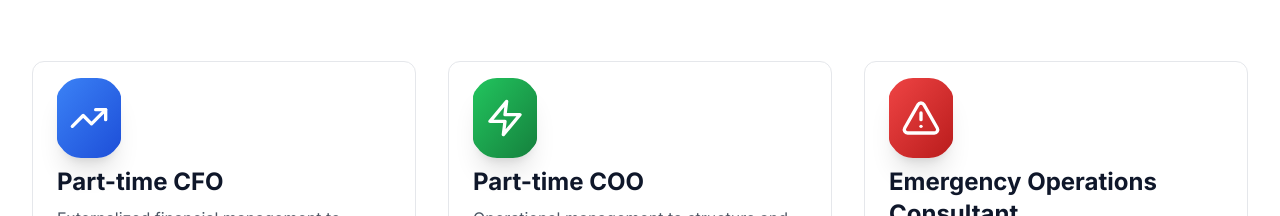
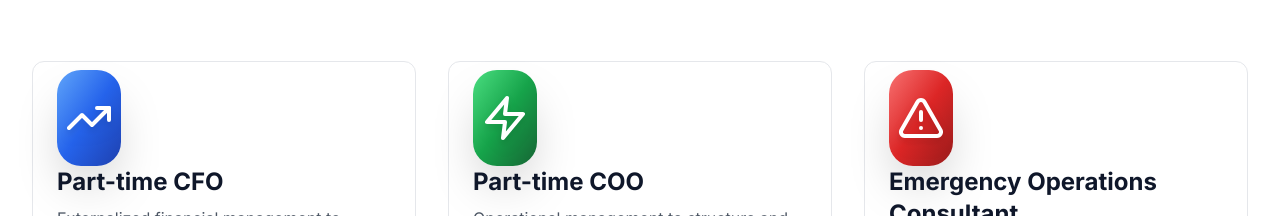
Before and after one commit to gdetaisne/gslv.fr, a Next.js app: page /en in a window 1280 px wide. Shown: the part 683-899 px from the top of the page. Built offline with nearby package versions, Linux system fonts and the light colour scheme.

Commit message:
Amélioration icônes services : centrage parfait et gradients 3 couleurs plus prononcés

```diff
--- a/app/[locale]/page.tsx
+++ b/app/[locale]/page.tsx
@@ -54,8 +54,8 @@ export default function HomePage() {
   const services = [
     {
       icon: (
-        <div className="w-20 h-20 bg-gradient-to-br from-blue-500 to-blue-700 rounded-3xl flex items-center justify-center shadow-xl hover:shadow-2xl transition-all duration-300 hover:scale-105">
-          <TrendingUp className="w-10 h-10 text-white" />
+        <div className="w-24 h-24 bg-gradient-to-br from-blue-400 via-blue-600 to-blue-800 rounded-3xl flex items-center justify-center shadow-2xl hover:shadow-3xl transition-all duration-300 hover:scale-110 mx-auto">
+          <TrendingUp className="w-12 h-12 text-white drop-shadow-lg" />
         </div>
       ),
       title: tServices('cfo.title'),
@@ -67,12 +67,12 @@ export default function HomePage() {
         'Préparation levées de fonds',
         'Tableaux de bord KPI'
       ],
-      color: 'from-blue-500 to-blue-700'
+      color: 'from-blue-400 via-blue-600 to-blue-800'
     },
     {
       icon: (
-        <div className="w-20 h-20 bg-gradient-to-br from-green-500 to-green-700 rounded-3xl flex items-center justify-center shadow-xl hover:shadow-2xl transition-all duration-300 hover:scale-105">
-          <Zap className="w-10 h-10 text-white" />
+        <div className="w-24 h-24 bg-gradient-to-br from-green-400 via-green-600 to-green-800 rounded-3xl flex items-center justify-center shadow-2xl hover:shadow-3xl transition-all duration-300 hover:scale-110 mx-auto">
+          <Zap className="w-12 h-12 text-white drop-shadow-lg" />
         </div>
       ),
       title: tServices('coo.title'),
@@ -84,12 +84,12 @@ export default function HomePage() {
         'Mise en place d\'outils',
         'Formation des équipes'
       ],
-      color: 'from-green-500 to-green-700'
+      color: 'from-green-400 via-green-600 to-green-800'
     },
     {
       icon: (
-        <div className="w-20 h-20 bg-gradient-to-br from-red-500 to-red-700 rounded-3xl flex items-center justify-center shadow-xl hover:shadow-2xl transition-all duration-300 hover:scale-105">
-          <AlertTriangle className="w-10 h-10 text-white" />
+        <div className="w-24 h-24 bg-gradient-to-br from-red-400 via-red-600 to-red-800 rounded-3xl flex items-center justify-center shadow-2xl hover:shadow-3xl transition-all duration-300 hover:scale-110 mx-auto">
+          <AlertTriangle className="w-12 h-12 text-white drop-shadow-lg" />
         </div>
       ),
       title: tServices('pompier.title'),
@@ -101,7 +101,7 @@ export default function HomePage() {
         '⚡ Stabilisation opérationnelle',
         '🎯 Plan de redressement personnalisé'
       ],
-      color: 'from-red-500 to-red-700'
+      color: 'from-red-400 via-red-600 to-red-800'
     }
   ]
 
```
